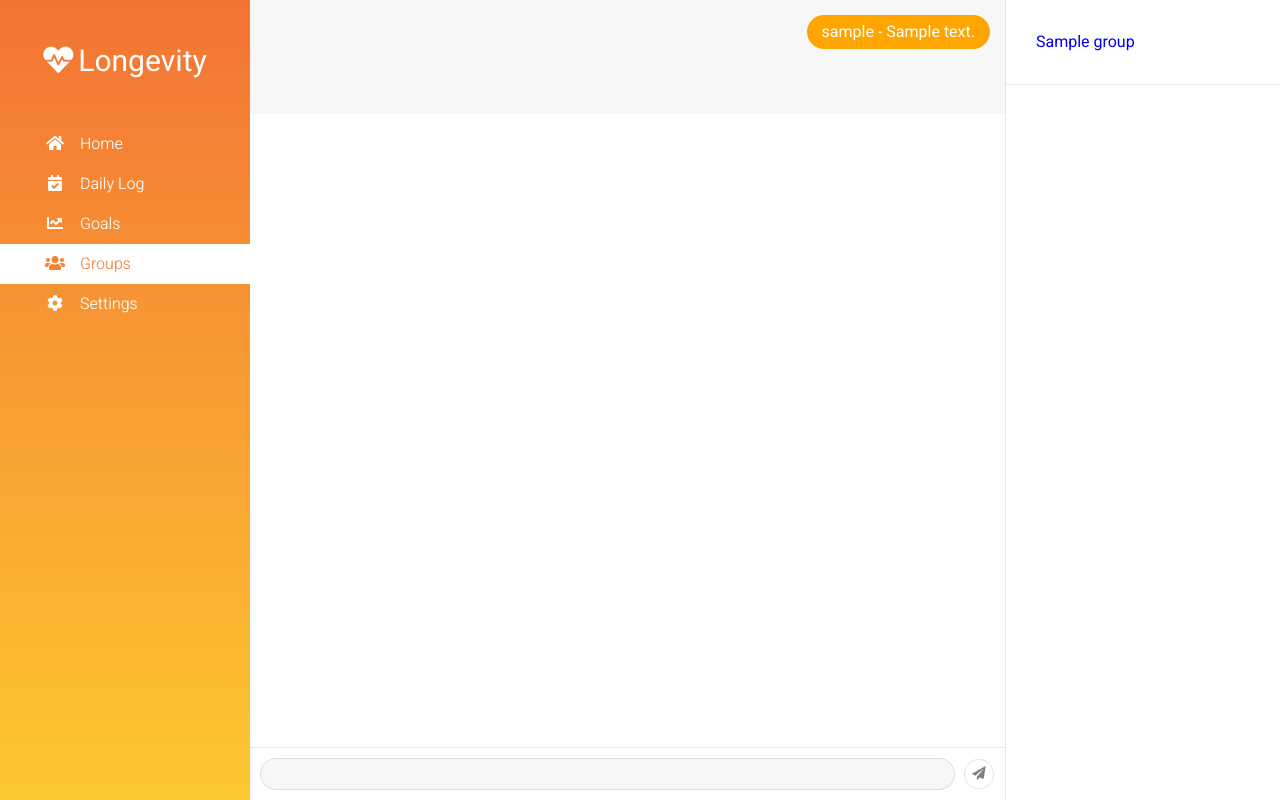
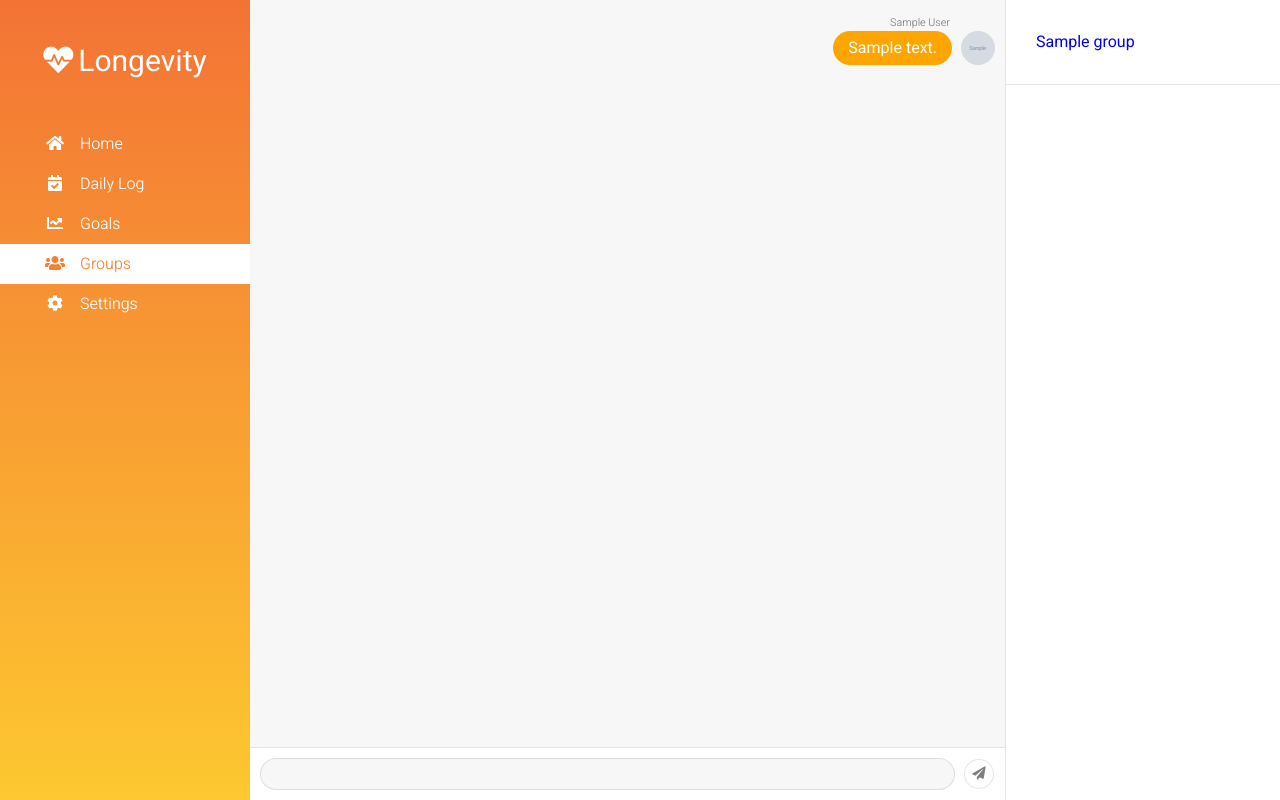
Before and after one commit to thomasdavey/HealthTrackerWebsite, a Django app: page /tracker/groups/ in a window 1280 px wide. Run offline with Django 3.2, Linux system fonts and the light colour scheme; a user stored in the database is signed in; tables that the repository leaves empty hold one stand-in row (values such as "Sample post"); grey boxes marked "Sample" are stand-in pictures; some libraries are stand-ins or nearby versions.

Commit message:
Added profile pictures to groups.

```diff
--- a/static/css/tracker.css
+++ b/static/css/tracker.css
@@ -326,6 +326,17 @@ main {
     padding: 10px 10px 60px 10px;
     width: calc(100% - 275px);
     background-color: rgba(0,0,0,0.03);
+    min-height: 100vh;
+}
+
+.groups-messages p, .groups-messages div {
+    vertical-align: middle;
+}
+
+.groups-messages h6 {
+    margin: 5px 0 -5px 45px;
+    color: rgba(0,0,0,0.5);
+    font-weight: 300;
 }
 
 .groups-messages p {
@@ -338,6 +349,12 @@ main {
 
 .groups-messages-user {
     text-align: right;
+}
+
+.groups-messages-user h6 {
+    margin: 5px 45px -5px 0;
+    color: rgba(0,0,0,0.5);
+    font-weight: 300;
 }
 
 .groups-messages-user p {
@@ -378,3 +395,11 @@ main {
 #tabs form button:hover {
     color: black;
 }
+
+.add-food p{
+    margin-bottom: 10px;
+}
+
+.add-custom p{
+    margin-bottom: 10px;
+}
--- a/tracker/templates/groups.html
+++ b/tracker/templates/groups.html
@@ -14,11 +14,15 @@
                 {% for message in set %}
                     {% if message.author == user %}
                         <div class="groups-messages-user">
-                            <p>{{ message.author.username }} - {{ message.message }}</p>
+                            <h6>{{ message.author.first_name }} {{ message.author.last_name }}</h6>
+                            <p>{{ message.message }}</p>
+                            <div class="profile-picture" style="background-image: url('{{ message.author.profile.image.url }}'); width: 34px; height: 34px;"></div>
                         </div>
                     {% else %}
                         <div>
-                            <p>{{ message.author.username }} - {{ message.message }}</p>
+                            <h6>{{ message.author.first_name }} {{ message.author.last_name }}</h6>
+                            <div class="profile-picture" style="background-image: url('{{ message.author.profile.image.url }}'); width: 34px; height: 34px;"></div>
+                            <p>{{ message.message }}</p>
                         </div>
                     {% endif %}
                 {% endfor %}
@@ -71,5 +75,12 @@
         $(function() {
             $("#tabs").tabs();
         });
+
+        {% for group in groups %}
+        $(function() {
+            $('#chat-{{ group.group.id }}').load(document.URL +  ' #chat-{{ group.group.id }}>*');
+            setTimeout(arguments.callee, 1000);
+        });
+        {% endfor %}
     </script>
 {% endblock content %}
```
